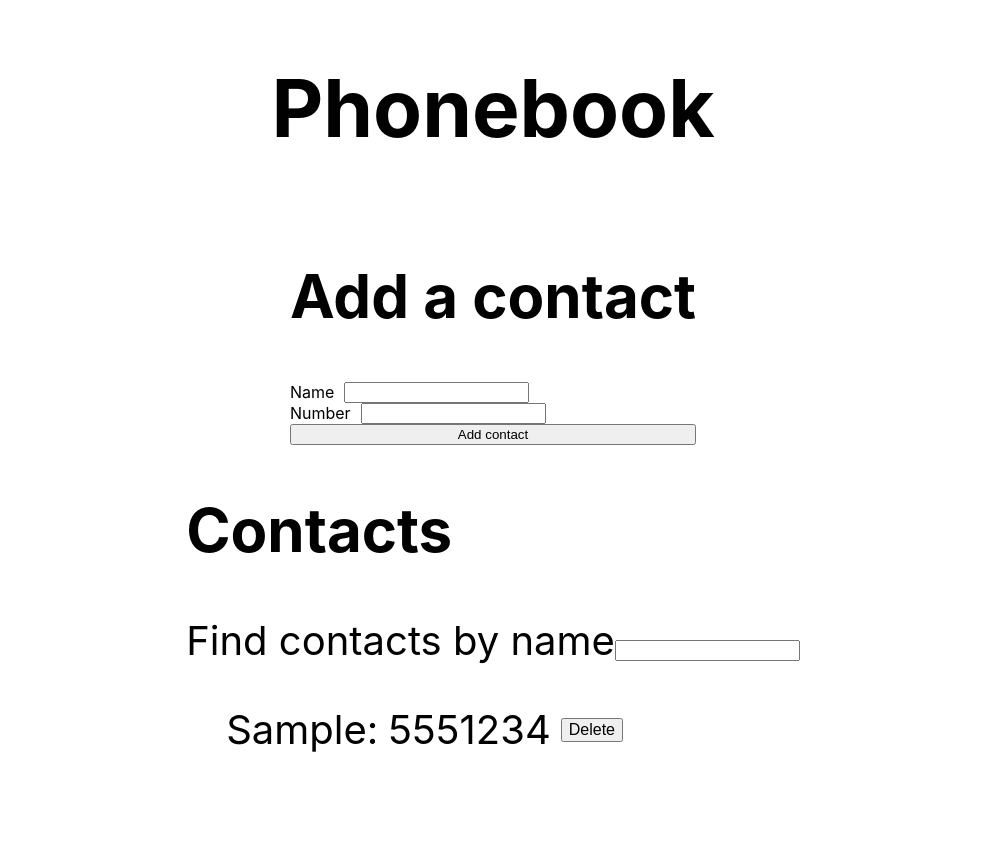
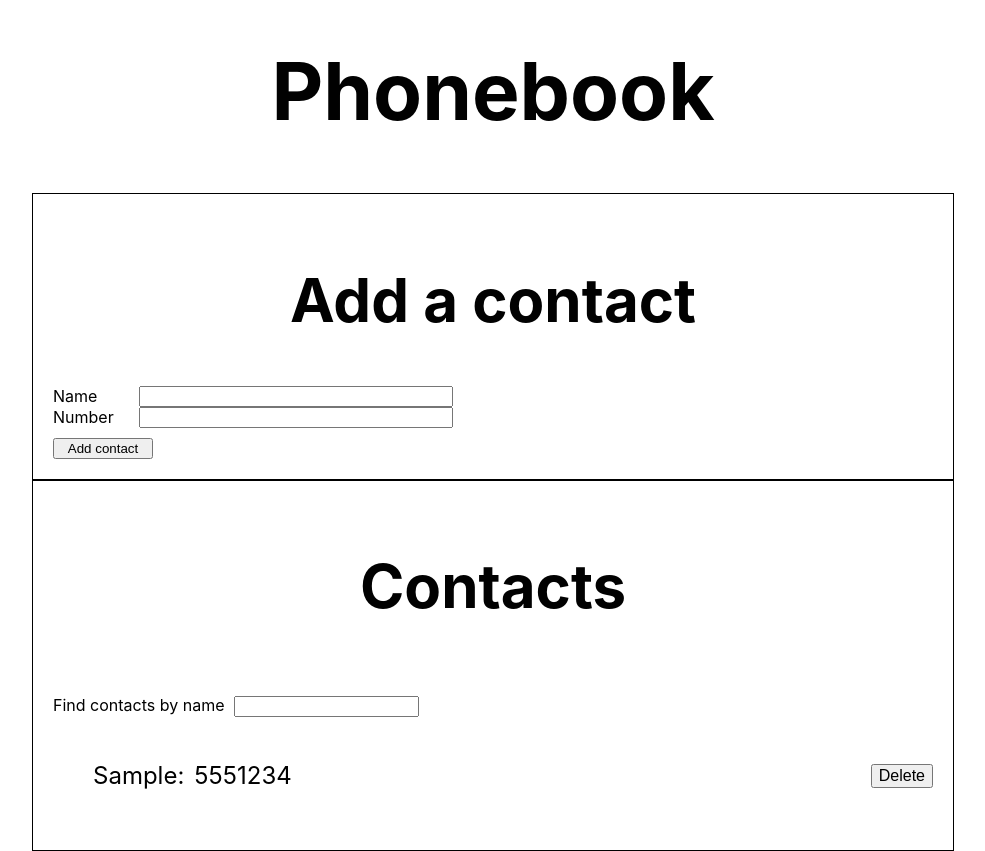
Before and after one commit to sidor91/goit-react-hw-02-phonebook, a React (Create React App) app: page / in a window 1280 px wide. Both pictures are taken after typing "Sample", "5551234" into the empty fields and a click on the button "Add contact". Shown: the whole page, without its empty margins (147-1132 px from the left). Before the commit the page ends 800 px from the top, so only its background shows below. Built offline with nearby package versions, Linux system fonts and the light colour scheme.

Commit message:
adding styles

```diff
--- a/src/components/App.jsx
+++ b/src/components/App.jsx
@@ -58,6 +58,10 @@ class App extends React.Component {
           alignItems: 'center',
           fontSize: 40,
           color: '#010101',
+          paddingLeft: 200,
+          paddingRight: 200,
+          paddingTop: 20,
+          paddingBottom: 20,
         }}
       >
         <h1>Phonebook</h1>
@@ -72,7 +76,7 @@ class App extends React.Component {
               onContactDelete={this.contactDeleteHandler}
             />
           </Section>
-        )}
+         )}
       </div>
     );
   }
--- a/src/components/Contact/Contact.styled.js
+++ b/src/components/Contact/Contact.styled.js
@@ -3,18 +3,22 @@ import styled from 'styled-components';
 const ContactItem = styled.li`
   display: flex;
   align-items: center;
+  /* justify-content: space-between; */
 `;
 
 const ContactName = styled.span`
   margin-right: 10px;
+  font-size: 24px;
 `;
 
 const ContactNumber = styled.span`
   margin-right: 10px;
+  font-size: 24px;
 `;
 
 const ContactDeleteButton = styled.button`
   font-size: 16px;
+  margin-left: auto;
 `;
 
 export {
--- a/src/components/Filter/Filter.jsx
+++ b/src/components/Filter/Filter.jsx
@@ -1,8 +1,9 @@
-import { FilterLabel, FilterInput } from './Filter.styled';
+import { FilterLabel, FilterInput, FilterLabelName } from './Filter.styled';
 
 const Filter = ({ value, onChange }) => {
   return (
-     <FilterLabel> Find contacts by name
+    <FilterLabel>
+      <FilterLabelName>Find contacts by name</FilterLabelName>
       <FilterInput
         type="text"
         name="filter"
@@ -11,6 +12,6 @@ const Filter = ({ value, onChange }) => {
       />
     </FilterLabel>
   );
-}
+};
 
 export default Filter;
--- a/src/components/Filter/Filter.styled.js
+++ b/src/components/Filter/Filter.styled.js
@@ -1,6 +1,13 @@
 import styled from 'styled-components';
 
-const FilterLabel = styled.label``;
-const FilterInput = styled.input``;
+const FilterLabel = styled.label`
+  max-width: 400px;
+`;
+const FilterLabelName = styled.span`
+font-size: 16px;
+margin-right: 10px;
+`;
+const FilterInput = styled.input`
+`;
 
-export { FilterLabel, FilterInput };
+export { FilterLabel, FilterInput, FilterLabelName };
--- a/src/components/Form/Form.jsx
+++ b/src/components/Form/Form.jsx
@@ -1,6 +1,12 @@
 import React from 'react';
 import { nanoid } from 'nanoid';
-import { FormElement, Label, InputField, Submit } from './Form.styled';
+import {
+  FormElement,
+  Label,
+  InputField,
+  Submit,
+  LabelName,
+} from './Form.styled';
 
 class Form extends React.Component {
   state = {
@@ -28,7 +34,7 @@ class Form extends React.Component {
     return (
       <FormElement onSubmit={this.onSubmit}>
         <Label>
-          Name
+          <LabelName>Name</LabelName>
           <InputField
             onChange={this.onInputChange}
             value={name}
@@ -40,7 +46,7 @@ class Form extends React.Component {
           />
         </Label>
         <Label>
-          Number
+          <LabelName>Number</LabelName>
           <InputField
             type="tel"
             name="number"
--- a/src/components/Form/Form.styled.js
+++ b/src/components/Form/Form.styled.js
@@ -1,16 +1,27 @@
 import styled from 'styled-components';
 
 export const FormElement = styled.form`
-display: flex;
-flex-direction: column;
+  display: flex;
+  flex-direction: column;
+  /* justify-content: center; */
 `;
 export const Label = styled.label`
 display: flex;
-/* justify-content: space-between; */
 font-size: 16px;
-width: 400px;
+max-width: 400px;
+
 `;
+
+export const LabelName = styled.span`
+  width: 100px;
+  margin-right: 10px;
+`;
+
 export const InputField = styled.input`
-  margin-left: 10px;
+  width: 100%;
 `;
-export const Submit = styled.button``;
+export const Submit = styled.button`
+  margin-top: 10px;
+  display: inline-block;
+  width: 100px;
+`;
--- a/src/components/Section/Section.styled.js
+++ b/src/components/Section/Section.styled.js
@@ -1,6 +1,14 @@
 import styled from 'styled-components';
 
 export const SectionWrapper = styled.section`
+  border: 1px solid black;
+  padding: 20px;
+  display: flex;
+  flex-direction: column;
+  width: 100%;
 `;
 
-export const SectionTitle = styled.h2``;
+export const SectionTitle = styled.h2`
+margin-left: auto;
+margin-right: auto;
+`;
```
Lines whose indentation alone changed are shown as unchanged.
